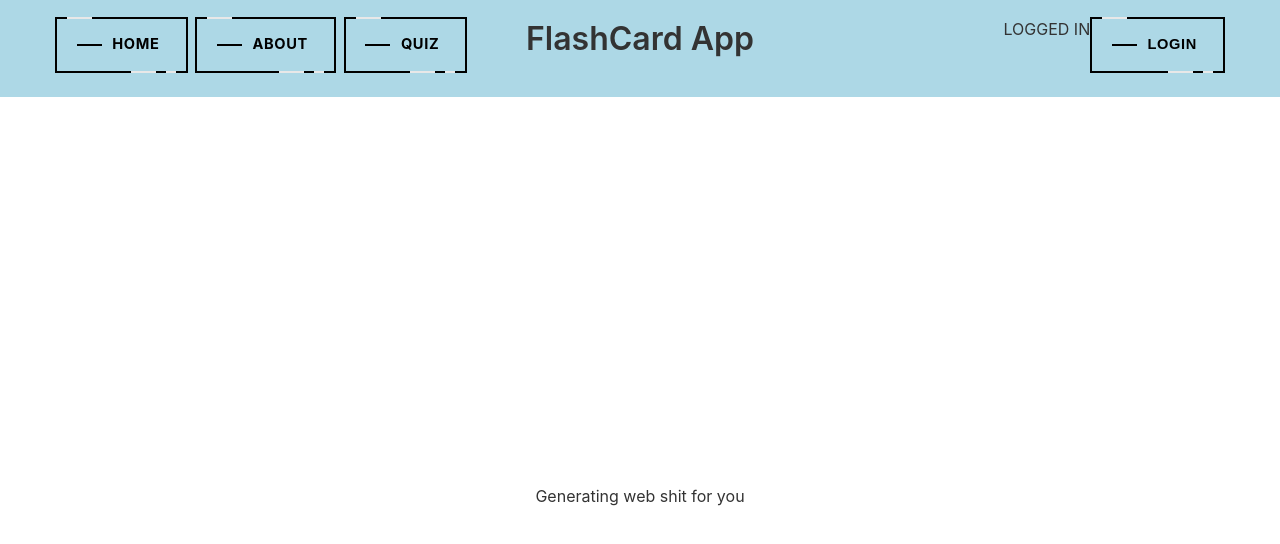
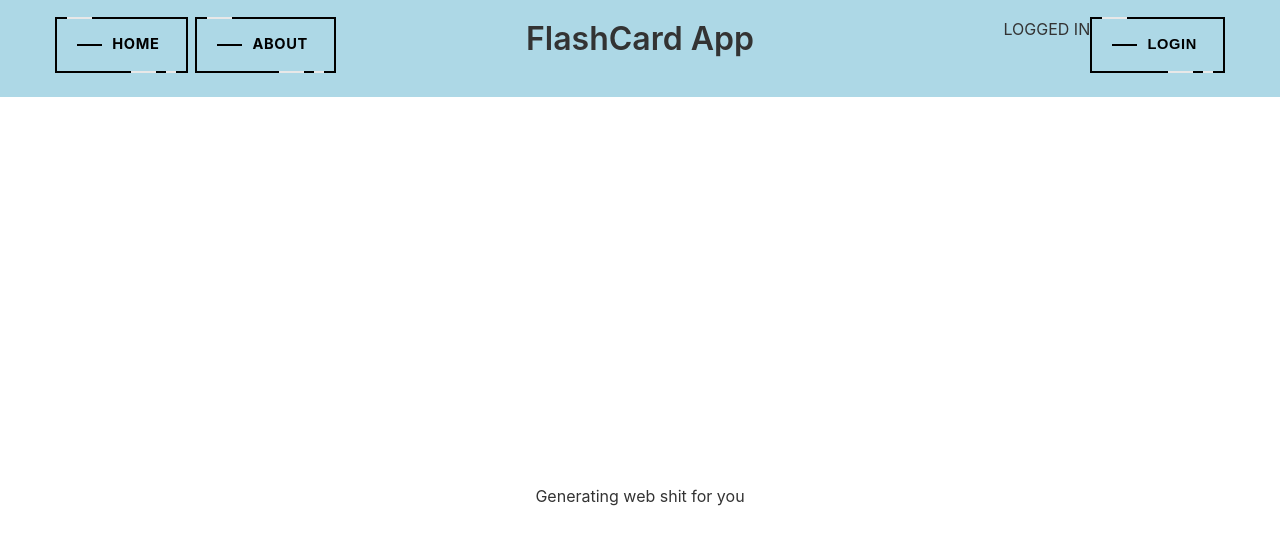
Before and after one commit to FlashCardGeneratorApp/Flashcard-App-Frontend, a React (Vite) app: page / in a window 1280 px wide. Shown: the top 544 px of the page. Built offline with nearby package versions, Linux system fonts and the light colour scheme; no server answers.

Commit message:
I think login works now frfr

```diff
--- a/src/components/Nav.jsx
+++ b/src/components/Nav.jsx
@@ -1,6 +1,6 @@
-import React from "react";
+import React, { useState, useEffect } from "react";
 import { BrowserRouter as Router, Route, Routes, Link } from "react-router-dom";
-import About from "./About"; // Import the About component
+import About from "./About";
 import Home from "./Home";
 import Cardview from "./cardview";
 import Login from "./Login";
@@ -9,24 +9,25 @@ import "./Nav.css";
 const NotFound = () => <h2>404 Not Found</h2>;
 
 const Nav = () => {
-  const Loggedin = async () => {
+  const [isLoggedIn, setIsLoggedIn] = useState(false);
+
+  useEffect(() => {
+    const checkLoginStatus = async () => {
       try {
         const response = await fetch("/.auth/me");
 
         if (response.ok) {
           const data = await response.json();
-
-        // Check if clientPrincipal exists and is not null
-        return !!data.clientPrincipal; // Returns true if clientPrincipal exists and is not null
+          setIsLoggedIn(!!data.clientPrincipal);
         }
-
-      // If clientPrincipal doesn't exist or there's an error
-      return false;
       } catch (error) {
         console.error("Error fetching authentication information:", error);
-      return false;
       }
     };
+
+    checkLoginStatus();
+  }, []);
+
   return (
     <div>
       <nav
@@ -34,7 +35,7 @@ const Nav = () => {
           backgroundColor: "lightblue",
           width: "100%",
           display: "flex",
-          justifyContent: "space-between"
+          justifyContent: "space-between",
         }}
       >
         <ul
@@ -43,7 +44,7 @@ const Nav = () => {
             display: "flex",
             justifyContent: "flex-start",
             padding: "1%",
-            width: "30%"
+            width: "30%",
           }}
         >
           <li style={{ padding: "1%", marginLeft: "10%" }}>
@@ -62,7 +63,7 @@ const Nav = () => {
               <span className="bottom-key-2" />
             </Link>
           </li>
-          {Loggedin() ? (
+          {isLoggedIn && (
             <li style={{ padding: "1%" }}>
               <Link to="/quiz" className="fancy">
                 <span className="text">Quiz</span>
@@ -71,7 +72,7 @@ const Nav = () => {
                 <span className="bottom-key-2" />
               </Link>
             </li>
-          ) : null}
+          )}
         </ul>
         <h2 style={{ padding: "1%", width: "30%", textAlign: "center" }}>
           FlashCard App
@@ -82,7 +83,7 @@ const Nav = () => {
             display: "flex",
             justifyContent: "flex-end",
             padding: "1%",
-            width: "30%"
+            width: "30%",
           }}
         >
           <li style={{ padding: "1%", marginRight: "10%" }}>
```
Lines whose indentation alone changed are shown as unchanged.
